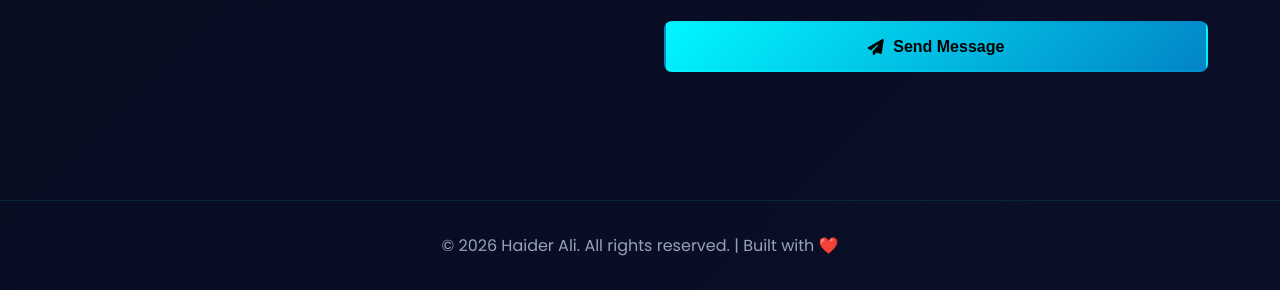
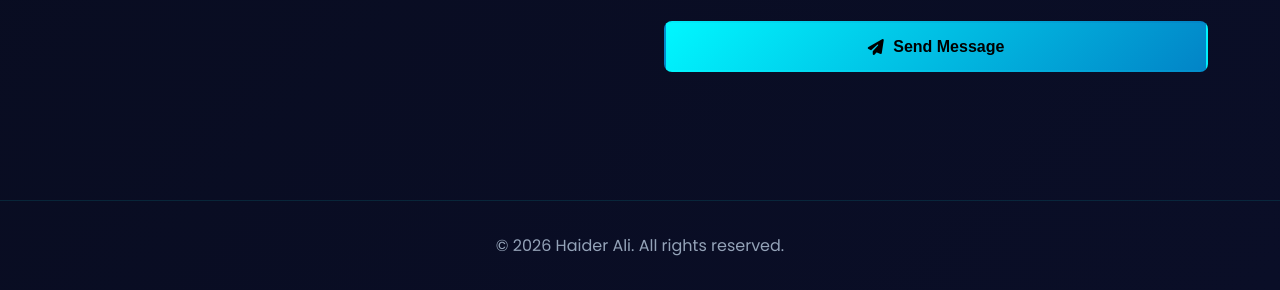
Before and after one commit to Ali-Haider7/Portfolio, a plain HTML site: page index.html in a window 1280 px wide. Shown: the part 5110-5400 px from the top of the page. Drawn offline with Linux system fonts and the light colour scheme.

Commit message:
Update index.html

```diff
--- a/index.html
+++ b/index.html
@@ -909,7 +909,7 @@
 
     <!-- ===== FOOTER ===== -->
     <footer>
-        <p>&copy; 2026 Haider Ali. All rights reserved. | Built with <span style="color: #ff4757;">❤️</span></p>
+        <p>&copy; 2026 Haider Ali. All rights reserved.  <span style="color: #ff4757;"></span></p>
     </footer>
 
     <script>
```
